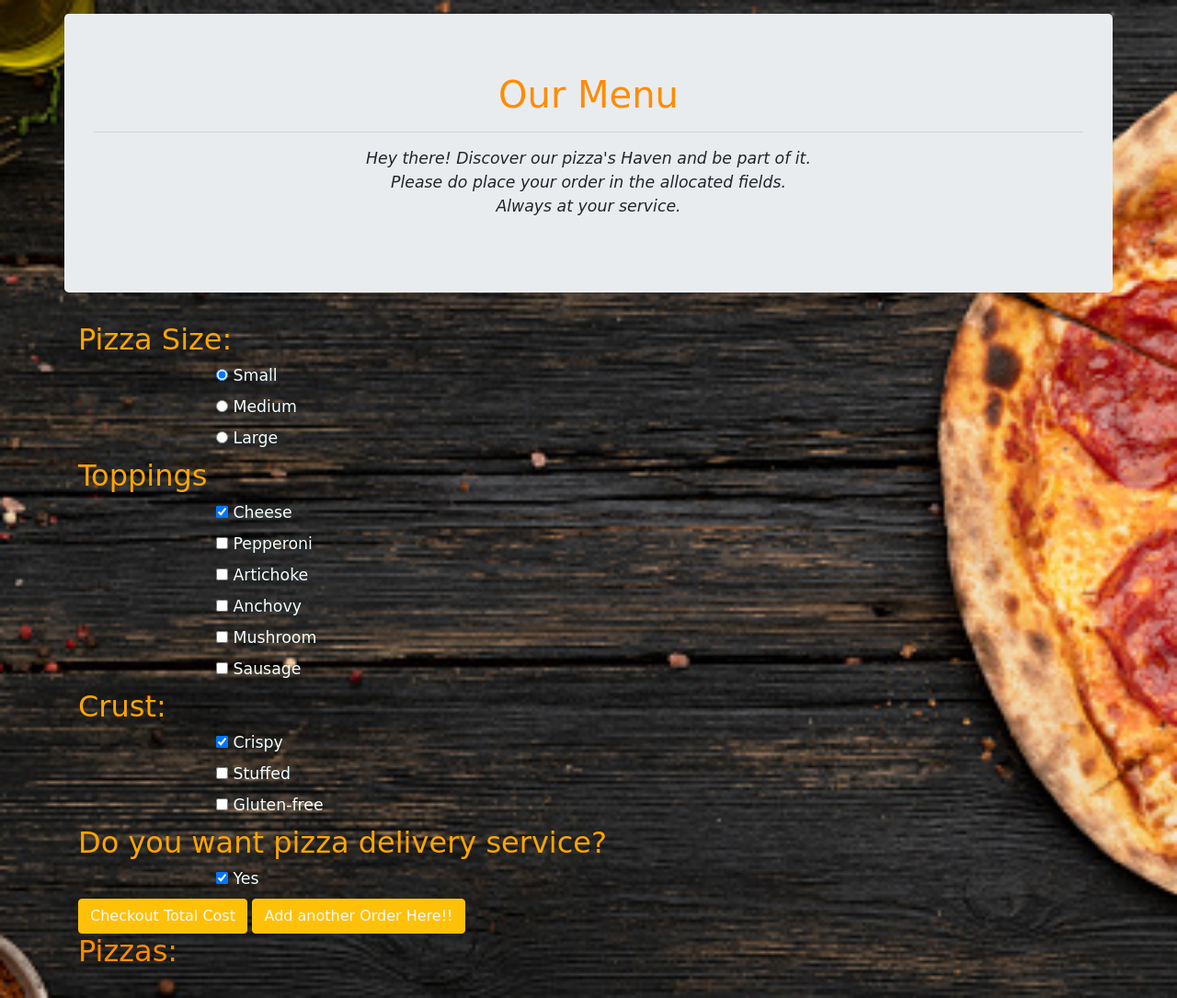
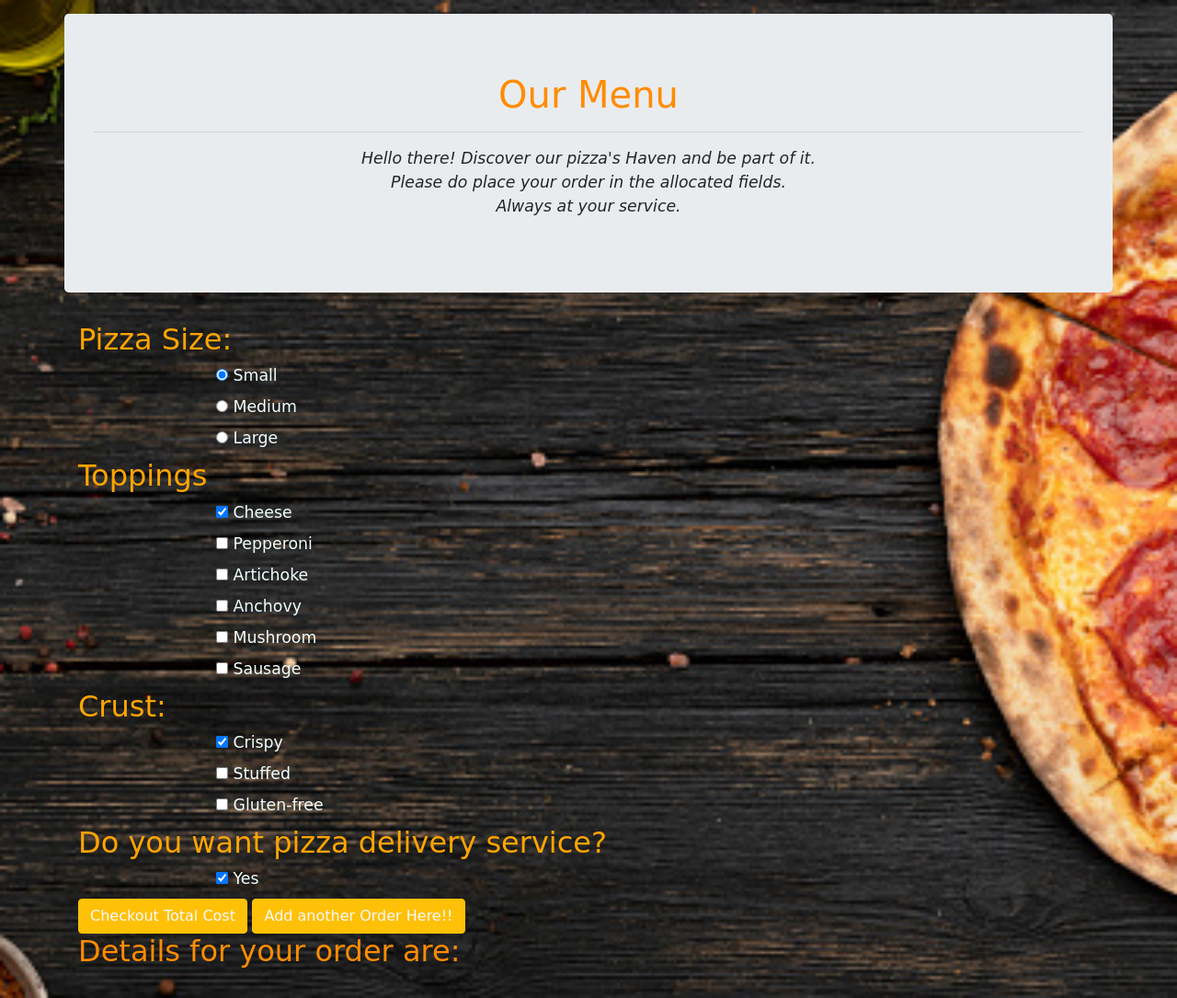
Before and after one commit to MureithiIvy/yum-pizza, a plain HTML site: page webpage.html in a window 1280 px wide. Shown: the whole page at 92% size. Drawn offline with Linux system fonts and the light colour scheme.

Commit message:
make changes made to this file

```diff
--- a/webpage.html
+++ b/webpage.html
@@ -13,7 +13,7 @@
       <div class="row">
         <div class="col-12 jumbotron">
           <h1 style="color:darkorange"align="center">Our Menu</h1><hr>
-          <p align="center"><i>Hey there! Discover our pizza's Haven and be part of it. <br>
+          <p align="center"><i>Hello there! Discover our pizza's Haven and be part of it. <br>
              Please do place your  order in the allocated fields. <br>Always  at your service.</i>
           </p>
         </div>
@@ -107,8 +107,8 @@
           <button style="color: ghostwhite;" type="submit" class="btn btn-warning"> Add another Order Here!!</button>
         </form>
 
-        <h2 style="color: darkorange">Pizzas:</h2>
-        <ol style="color: darkorange" id="pizzas">
+        <h2 style="color: darkorange">Details for your order are:</h2>
+        <ol style="color:ghostwhite" id="pizzas">
         </ol>
         <h4 style="color: darkorange" id="totalCost"></h4>
 
```
